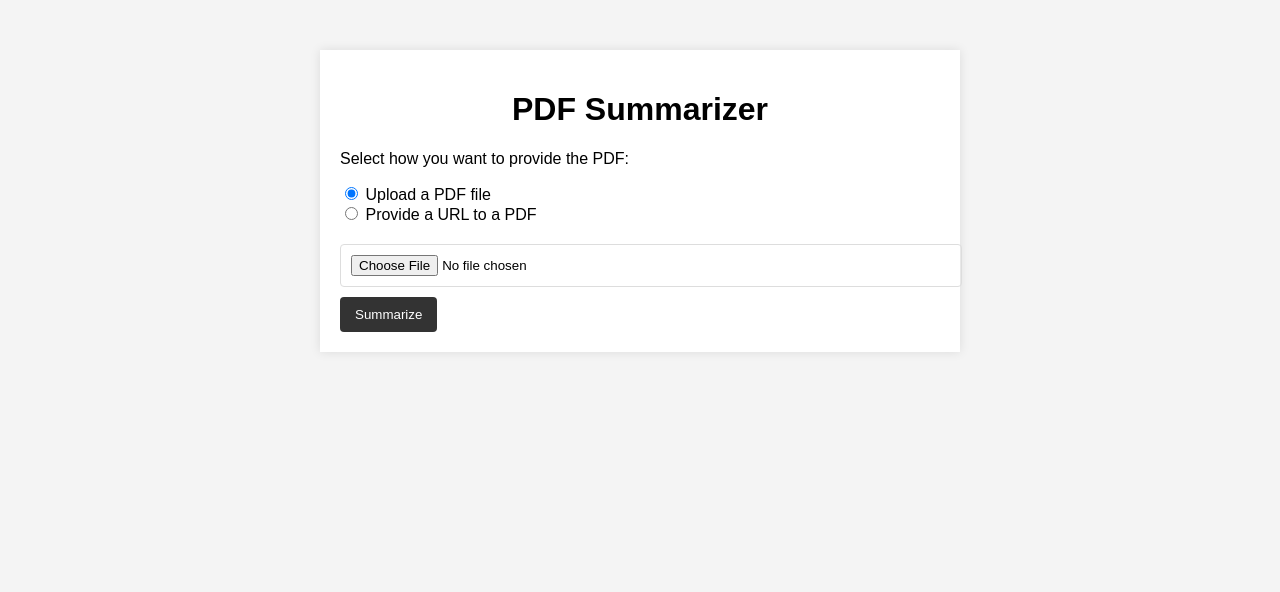
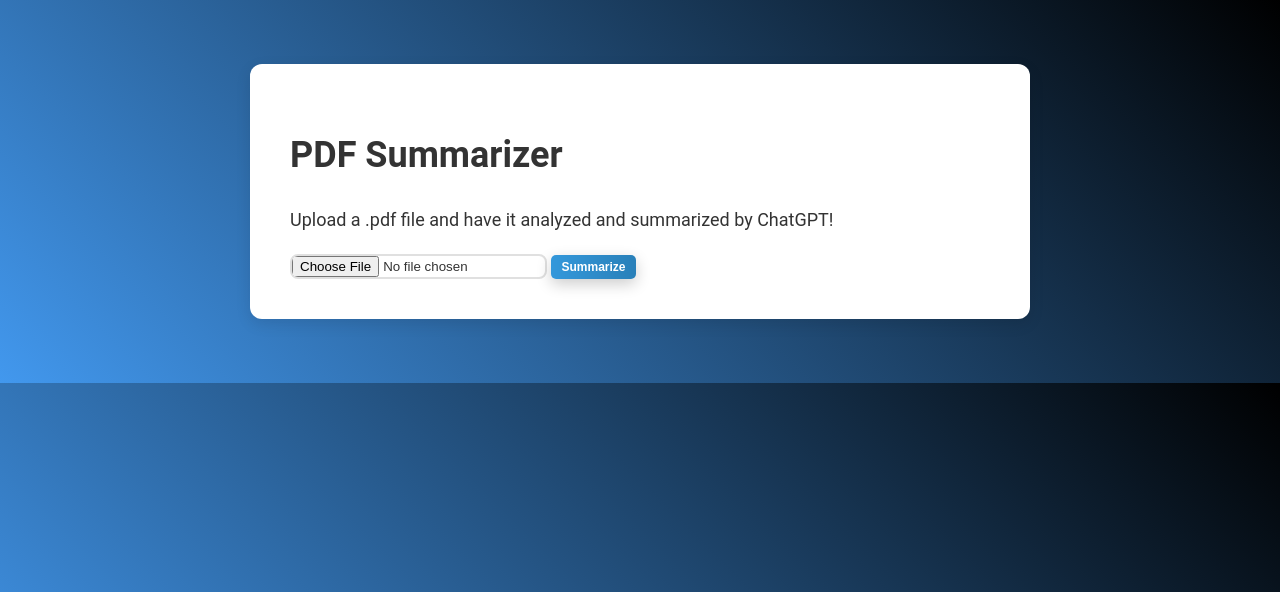
Before and after one commit to owe005/Summarizer, a Flask app: page / in a window 1280 px wide. Shown: the top 592 px of the page. Run offline with Flask 3, Linux system fonts and the light colour scheme.

Commit message:
this works

```diff
--- a/app.py
+++ b/app.py
@@ -19,7 +19,7 @@ def upload_pdf():
         return jsonify({"error": "No file selected!"}), 400
     if file:
         filename = secure_filename(file.filename)
-        filepath = os.path.join("", filename)
+        filepath = os.path.join("temp/", filename)
         file.save(filepath)
         text = extract_text_from_pdf(filepath)
         text_parts = divide_text_into_parts(text, 3)
--- a/static/css/style.css
+++ b/static/css/style.css
@@ -1,44 +1,182 @@
-body {
-    font-family: Arial, sans-serif;
-    background-color: #f4f4f4;
+body, textarea, select, button {
+    font-family: 'Roboto', sans-serif;
     margin: 0;
     padding: 0;
+    box-sizing: border-box;
+    transition: all 0.3s;
 }
 
-.container {
-    max-width: 600px;
-    margin: 50px auto;
-    background-color: #fff;
-    padding: 20px;
-    box-shadow: 0px 0px 10px rgba(0,0,0,0.1);
+body {
+    background: linear-gradient(45deg, #4298ee, #000000);
+    color: #333;
+    font-size: 18px;
+    line-height: 1.5;
+    overflow-x: hidden;
 }
 
-h1 {
-    text-align: center;
+/* Container styling */
+.container {
+    max-width: 700px;
+    margin: 5% auto;
+    padding: 40px;
+    background-color: #ffffff;
+    box-shadow: 0 5px 15px rgba(0, 0, 0, 0.1);
+    border-radius: 12px;
+    opacity: 0;
+    transform: translateY(20px);
+    animation: fadeInUp 0.5s forwards 0.5s;
 }
 
-form {
-    margin-top: 20px;
+@keyframes fadeInUp {
+    to {
+        opacity: 1;
+        transform: translateY(0);
+    }
+}
+
+h2 {
+    text-align: center;
+    margin-bottom: 40px;
+    color: #2c3e50;
+    font-weight: bold;
+}
+
+label {
+    display: block;
+    margin-bottom: 5px;
+    font-weight: bold;
+}
+
+select, textarea, button {
+    width: 100%;
+    padding: 12px 15px;
+    margin-bottom: 25px;
+    border: 2px solid #e0e0e0;
+    border-radius: 8px;
+    outline: none;
+}
+
+select:focus, textarea:focus, button:focus {
+    border-color: #3498db;
+}
+
+button {
+    cursor: pointer;
+    background-color: #3498db;
+    color: #fff;
+    border: none;
+    border-radius: 8px;
+}
+
+button:hover {
+    background-color: #2980b9;
+}
+
+input[type="submit"] {
+    padding: 5px 10px;
+    background: linear-gradient(90deg, #3498db, #2980b9);
+    color: #fff;
+    border: none;
+    border-radius: 5px;
+    font-weight: bold;
+    font-size: 12px;
+    box-shadow: 0px 5px 15px rgba(0, 0, 0, 0.2);
+    transition: transform 0.2s, box-shadow 0.2s;
+}
+
+input[type="submit"]:hover {
+    transform: translateY(-2px);
+    box-shadow: 0px 7px 20px rgba(0, 0, 0, 0.25);
+}
+
+input[type="submit"]:active {
+    transform: translateY(0);
+    box-shadow: 0px 5px 15px rgba(0, 0, 0, 0.2);
+}
+
+.drop-zone {
+    display: flex;
+    align-items: center;
+    justify-content: center;
+    height: 200px;
+    border: 3px dashed #e0e0e0;
+    border-radius: 8px;
+    margin-bottom: 25px;
+    position: relative;
+    transition: border-color 0.3s;
+}
+
+.drop-zone.active-drag {
+    border-color: #3498db;
+}
+
+.file-label {
+    cursor: pointer;
+    color: #3498db;
+    text-decoration: underline;
+}
+
+.result {
+    padding: 25px;
+    background-color: #e8f5e9;
+    border-radius: 8px;
+    border: 2px solid #c8e6c9;
+    margin-top: 30px;
+    font-weight: bold;
+}
+
+.result p {
+    margin: 0;
+}
+
+#summary-result {
+    margin-top: 30px;
+    padding: 20px;
+    border: 1px solid #e0e0e0;
+    border-radius: 4px;
+    background-color: #f9f9f9;
+    display: none;  /* Hidden by default, will be shown when there's a result */
+}
+
+/* Responsive design */
+@media (max-width: 768px) {
+    .container {
+        padding: 20px;
+    }
+}
+
+/* Additional styles for the spinner and loading text */
+.spinner {
+    border: 8px solid #e0e0e0;
+    border-top: 8px solid #3498db;
+    border-radius: 50%;
+    width: 50px;
+    height: 50px;
+    animation: spin 1s linear infinite;
+    margin: 20px auto;
+}
+
+@keyframes spin {
+    0% { transform: rotate(0deg); }
+    100% { transform: rotate(360deg); }
+}
+
+#loading p {
+    text-align: center;
+    margin-top: 10px;
+    color: #2c3e50;
+    font-weight: bold;
 }
 
 input[type="file"],
 input[type="url"] {
-    width: 100%;
-    padding: 10px;
-    margin-bottom: 10px;
-    border: 1px solid #ddd;
-    border-radius: 4px;
+    border: 2px solid #e0e0e0;
+    border-radius: 8px;
+    outline: none;
+    transition: border-color 0.3s;
 }
 
-input[type="submit"] {
-    background-color: #333;
-    color: #fff;
-    padding: 10px 15px;
-    border: none;
-    border-radius: 4px;
-    cursor: pointer;
+input[type="file"]:focus,
+input[type="url"]:focus {
+    border-color: #3498db;
 }
-
-input[type="submit"]:hover {
-    background-color: #555;
-}
--- a/static/js/script.js
+++ b/static/js/script.js
@@ -1,29 +1,32 @@
+
 document.addEventListener('DOMContentLoaded', function() {
     const uploadRadio = document.getElementById('upload');
-    const urlRadio = document.getElementById('url');
     const uploadForm = document.getElementById('upload-form');
-    const urlForm = document.getElementById('url-form');
     const summaryResult = document.getElementById('summary-result');
+    const loadingDiv = document.getElementById('loading');
 
-    // Toggle between forms based on user choice
-    uploadRadio.addEventListener('change', function() {
-        uploadForm.style.display = 'block';
-        urlForm.style.display = 'none';
-    });
-
-    urlRadio.addEventListener('change', function() {
-        uploadForm.style.display = 'none';
-        urlForm.style.display = 'block';
-    });
-
-    // Handle form submissions
+    // Handle file upload form submission
     uploadForm.addEventListener('submit', function(event) {
         event.preventDefault();
-        // TODO: Handle file upload and make AJAX call to server
-    });
+        loadingDiv.style.display = 'block';
 
-    urlForm.addEventListener('submit', function(event) {
-        event.preventDefault();
-        // TODO: Handle URL submission and make AJAX call to server
+        const formData = new FormData(uploadForm);
+
+        fetch('/upload', {
+            method: 'POST',
+            body: formData
+        })
+        .then(response => response.json())
+        .then(data => {
+            summaryResult.style.display = 'block';
+            summaryResult.innerHTML = `<strong>Summary:</strong> ${data.summary}`;
+            loadingDiv.style.display = 'none';
+        })
+        .catch(error => {
+            console.error('Error:', error);
+            summaryResult.style.display = 'block';
+            summaryResult.innerHTML = 'Error generating summary. Please try again later.';
+            loadingDiv.style.display = 'none';
+        });
     });
 });
--- a/templates/index.html
+++ b/templates/index.html
@@ -1,3 +1,4 @@
+
 <!DOCTYPE html>
 <html lang="en">
 <head>
@@ -10,15 +11,7 @@
 <body>
     <div class="container">
         <h1>PDF Summarizer</h1>
-        <p>Select how you want to provide the PDF:</p>
-        <div>
-            <input type="radio" name="pdf-source" id="upload" value="upload" checked>
-            <label for="upload">Upload a PDF file</label>
-        </div>
-        <div>
-            <input type="radio" name="pdf-source" id="url" value="url">
-            <label for="url">Provide a URL to a PDF</label>
-        </div>
+        <p>Upload a .pdf file and have it analyzed and summarized by ChatGPT!</p>
 
         <!-- File Upload Form -->
         <form id="upload-form" action="/upload" method="post" enctype="multipart/form-data">
@@ -26,13 +19,11 @@
             <input type="submit" value="Summarize">
         </form>
 
-        <!-- URL Form -->
-        <form id="url-form" action="/summarize-url" method="post" style="display: none;">
-            <input type="url" name="pdf-url" placeholder="Enter PDF URL">
-            <input type="submit" value="Summarize">
-        </form>
-
-        <div id="summary-result">
+    <div id="loading" style="display: none;">
+        <div class="spinner"></div>
+        <p>Summarizing...</p>
+    </div>
+    <div id="summary-result">
             <!-- Placeholder for displaying the summary -->
         </div>
     </div>
```
Also changed, not shown: main.py (+4 -4 lines), 1 other file.
